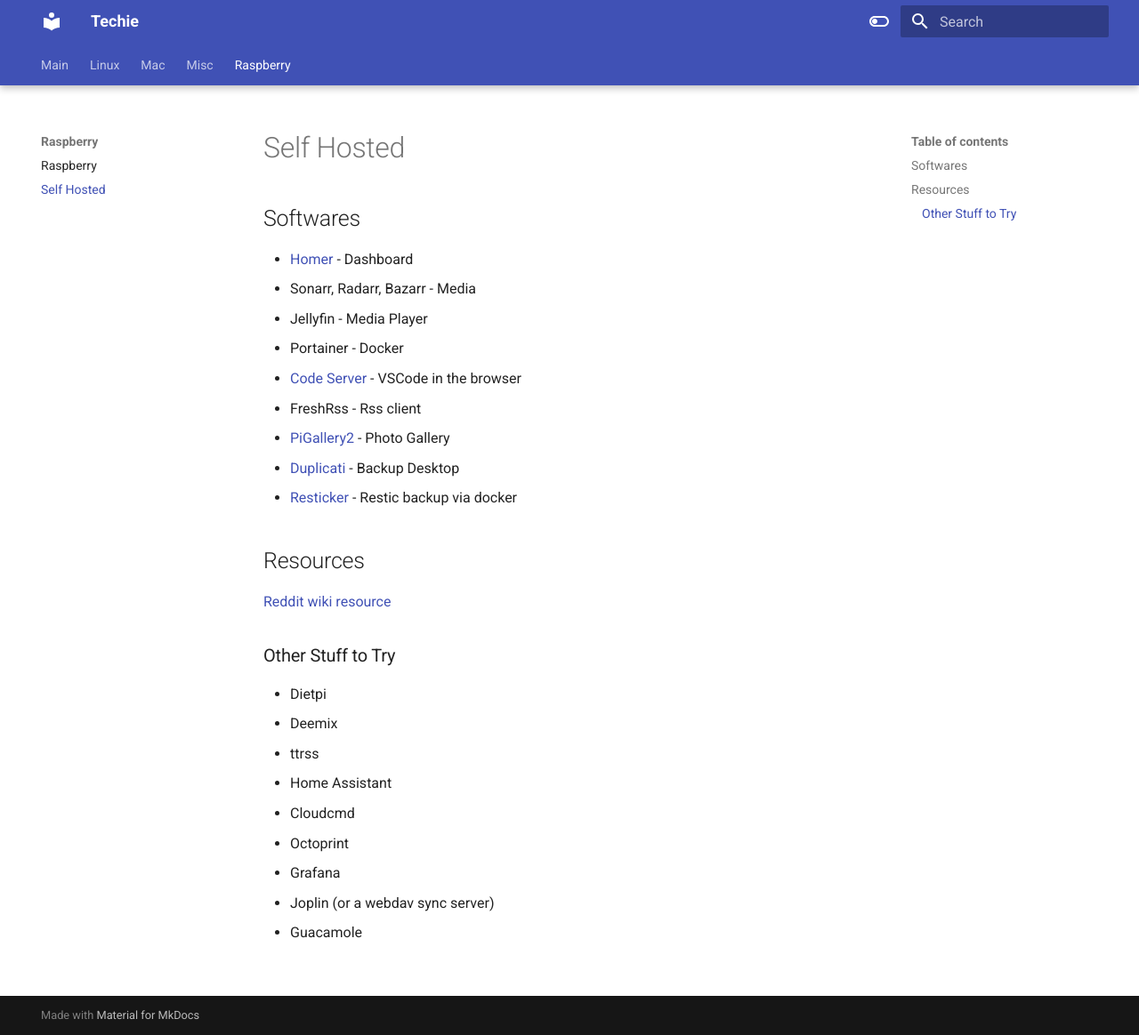
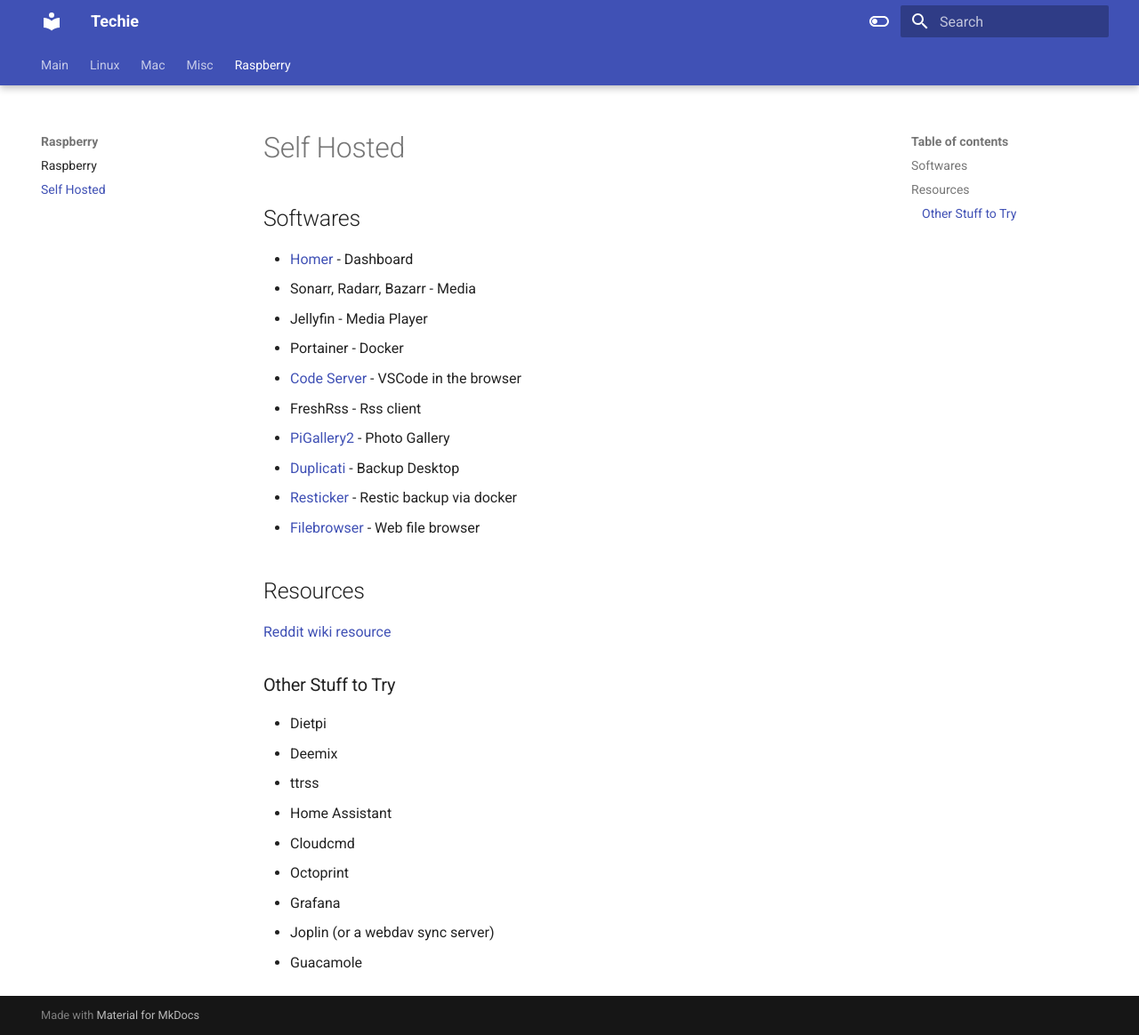
Before and after one commit to 100nandoo/techie, an MkDocs documentation site: the page built from docs/Raspberry/self-hosted.md, in a window 1280 px wide and 1164 px high. Shown: the whole window at 89% size. Built offline with MkDocs 1.6.1 and Material for MkDocs 9.7.7, drawn with Linux system fonts in a browser that asks for light colours.

Commit message:
Update self-hosted.md

```diff
--- a/docs/Raspberry/self-hosted.md
+++ b/docs/Raspberry/self-hosted.md
@@ -10,6 +10,7 @@
 * [PiGallery2](https://github.com/bpatrik/PiGallery2/) - Photo Gallery
 * [Duplicati](https://github.com/duplicati/duplicati) - Backup Desktop
 * [Resticker](https://github.com/djmaze/resticker) - Restic backup via docker
+* [Filebrowser](https://github.com/filebrowser/filebrowser) - Web file browser
 
 
 ## Resources
```
